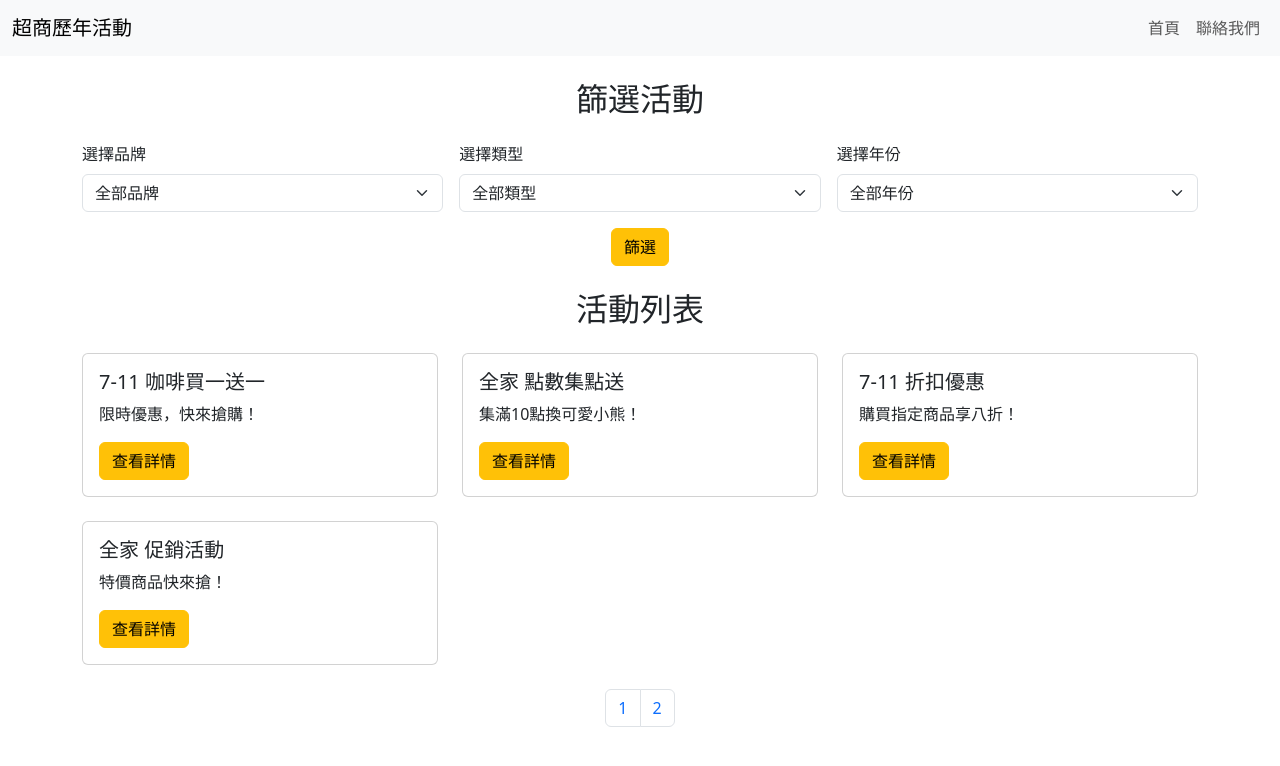
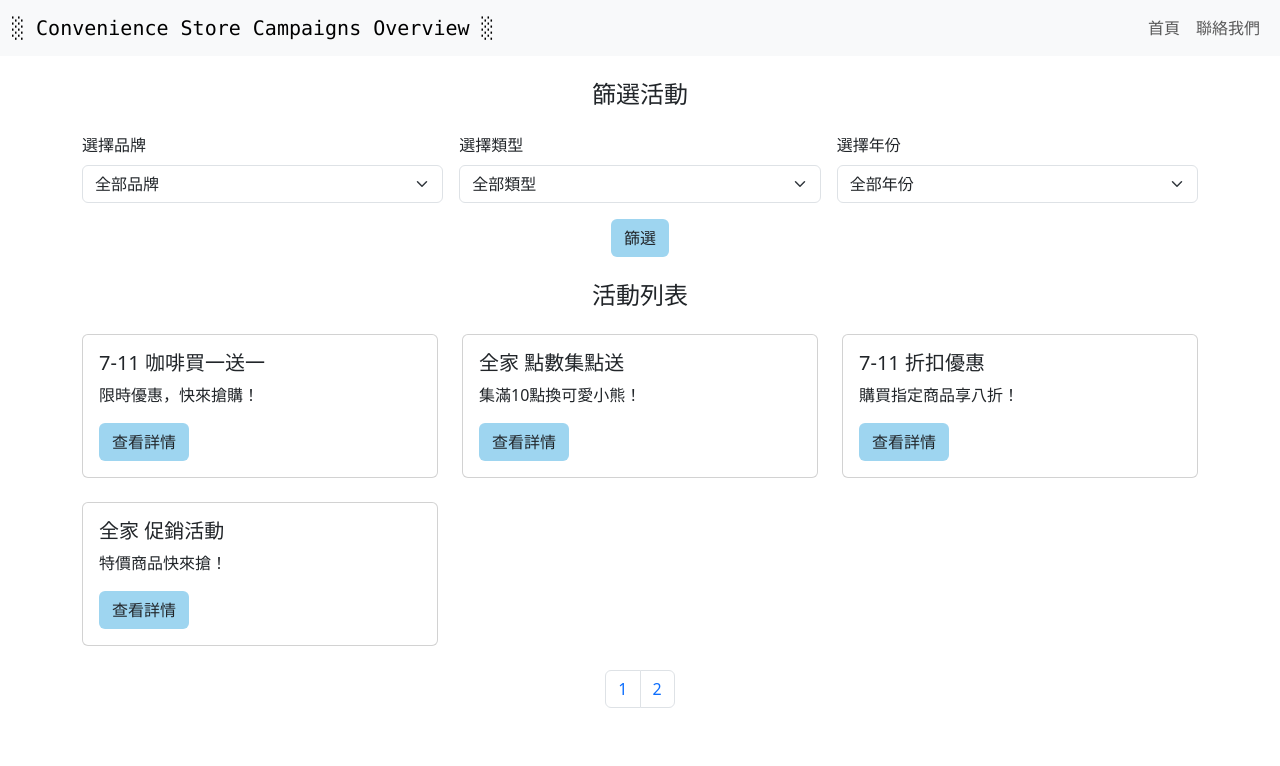
Before and after one commit to tinactina/Convenience-Store-Campaigns, a plain HTML site: page index.html in a window 1280 px wide. Drawn offline with nearby package versions, Linux system fonts and the light colour scheme.

Commit message:
updatedetails

```diff
--- a/index.html
+++ b/index.html
@@ -3,15 +3,25 @@
 <head>
   <meta charset="UTF-8">
   <meta name="viewport" content="width=device-width, initial-scale=1.0">
-  <title>░超商歷年活動░</title>
+  <title>░ 超 商 歷 年 活 動 ░</title>
   <!-- Bootstrap CSS -->
   <link href="https://cdn.jsdelivr.net/npm/bootstrap@5.3.0/dist/css/bootstrap.min.css" rel="stylesheet">
+  <style>
+    .btn-lakeblue {
+      background-color: #9ed5f0;
+    }
+
+    /* 當按鈕被點擊時，顏色保持湖水藍 */
+    .btn-lakeblue:hover {
+      background-color: #35abcc;
+    }
+  </style>
 </head>
 <body>
   <!-- 導覽列 -->
   <nav class="navbar navbar-expand-lg navbar-light bg-light">
     <div class="container-fluid">
-      <a class="navbar-brand" href="#">超商歷年活動</a>
+      <a class="navbar-brand font-monospace" href="#">░ Convenience Store Campaigns Overview ░</a>
       <button class="navbar-toggler" type="button" data-bs-toggle="collapse" data-bs-target="#navbarNav">
         <span class="navbar-toggler-icon"></span>
       </button>
@@ -26,7 +36,7 @@
 
   <!-- 篩選區域 -->
   <div class="container my-4">
-    <h2 class="text-center mb-4">篩選活動</h2>
+    <h2 class="text-center mb-4 fs-4 ">篩選活動</h2>
     <form class="row g-3" id="filterForm">
       <div class="col-md-4">
         <label for="brandSelect" class="form-label">選擇品牌</label>
@@ -42,6 +52,9 @@
           <option selected>全部類型</option>
           <option value="促銷">促銷</option>
           <option value="集點">集點</option>
+          <option value="滿額贈">滿額贈</option>
+          <option value="信用卡優惠">信用卡優惠</option>
+          <option value="抽獎">抽獎</option>
         </select>
       </div>
       <div class="col-md-4">
@@ -53,22 +66,22 @@
         </select>
       </div>
       <div class="col-12 text-center">
-        <button type="submit" class="btn btn-warning">篩選</button>
+        <button type="submit" class="btn btn-lakeblue">篩選</button>
       </div>
     </form>
   </div>
 
   <!-- 活動卡片區域 -->
   <div class="container">
-    <h2 class="text-center mb-4">活動列表</h2>
+    <h2 class="text-center mb-4 fs-4">活動列表</h2>
     <div class="row" id="activityList">
       <!-- 活動卡片 (頁面1) -->
       <div class="col-md-4 mb-4 activity-card" data-brand="7-11" data-type="促銷" data-year="2023">
         <div class="card">
           <div class="card-body">
-            <h5 class="card-title">7-11 咖啡買一送一</h5>
+            <h5 class="card-title ">7-11 咖啡買一送一</h5>
             <p class="card-text">限時優惠，快來搶購！</p>
-            <a href="#" class="btn btn-warning">查看詳情</a>
+            <a href="#" class="btn btn-lakeblue ">查看詳情</a>
           </div>
         </div>
       </div>
@@ -77,7 +90,7 @@
           <div class="card-body">
             <h5 class="card-title">全家 點數集點送</h5>
             <p class="card-text">集滿10點換可愛小熊！</p>
-            <a href="#" class="btn btn-warning">查看詳情</a>
+            <a href="#" class="btn btn-lakeblue">查看詳情</a>
           </div>
         </div>
       </div>
@@ -88,7 +101,7 @@
           <div class="card-body">
             <h5 class="card-title">7-11 折扣優惠</h5>
             <p class="card-text">購買指定商品享八折！</p>
-            <a href="#" class="btn btn-warning">查看詳情</a>
+            <a href="#" class="btn btn-lakeblue">查看詳情</a>
           </div>
         </div>
       </div>
@@ -97,7 +110,7 @@
           <div class="card-body">
             <h5 class="card-title">全家 促銷活動</h5>
             <p class="card-text">特價商品快來搶！</p>
-            <a href="#" class="btn btn-warning">查看詳情</a>
+            <a href="#" class="btn btn-lakeblue">查看詳情</a>
           </div>
         </div>
       </div>
```
